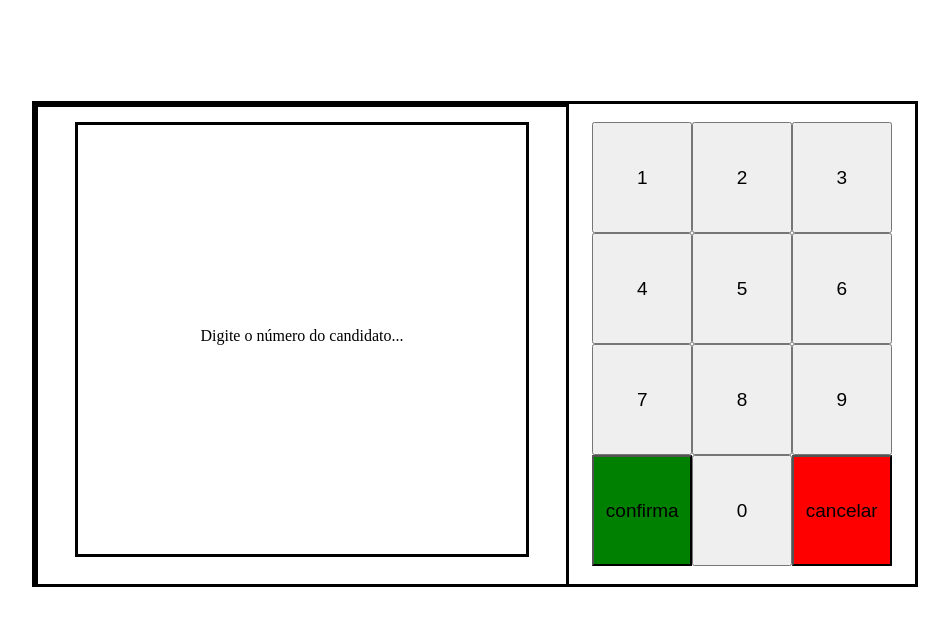
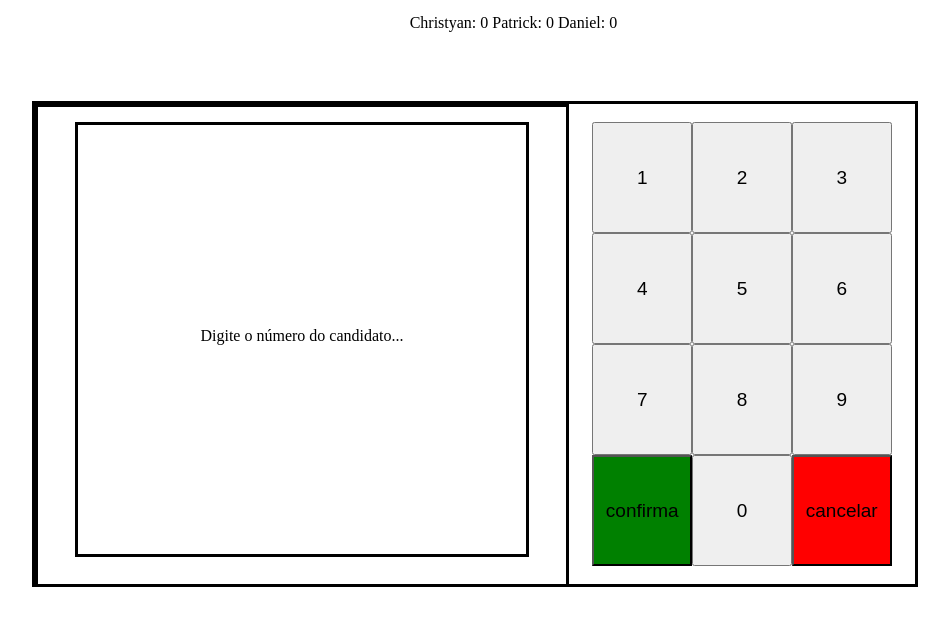
Before and after one commit to pkdev95/Urna, a React (Vite) app in the folder urna/: page / in a window 1280 px wide. Shown: the top 626 px of the page, without its empty margins (165-1114 px from the left). Built offline with nearby package versions, Linux system fonts and the light colour scheme.

Commit message:
Update Urna.jsx

```diff
--- a/urna/src/urna/Urna.jsx
+++ b/urna/src/urna/Urna.jsx
@@ -2,7 +2,7 @@ import "./urna.css";
 import { useState } from "react";
 import Swal from 'sweetalert2'
 import { Card } from "../card/Card";
-
+import { Apurador } from "../apurador/apurador";
 
 
 
@@ -161,7 +161,13 @@ export const Urna = () => {
     ];
 
     return (<>
+
         <div className="princ">
+        <Apurador counts={{
+            count1: countC,
+            count2: countD,
+            count3: countP
+        }} />
             <div className="urna">
                 <div className="displayUrna">
                     <div className="dsp">
```
